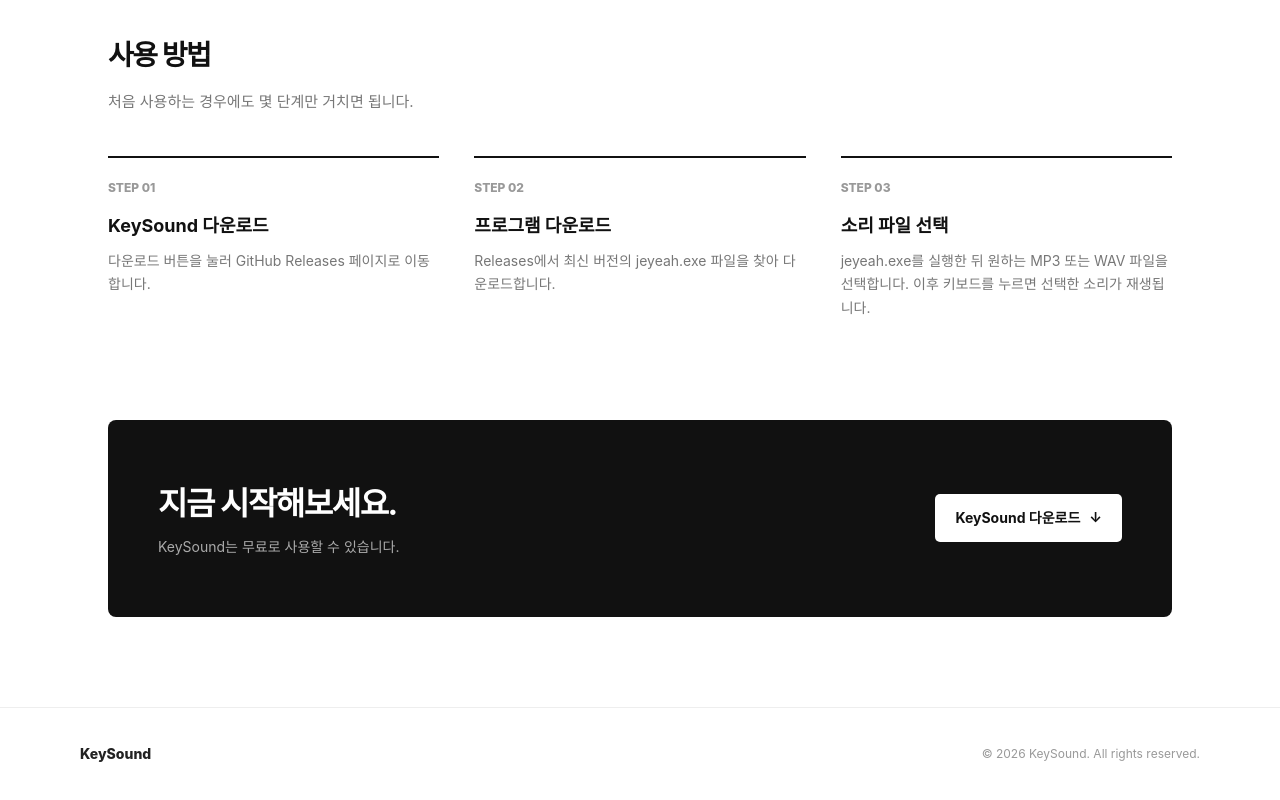
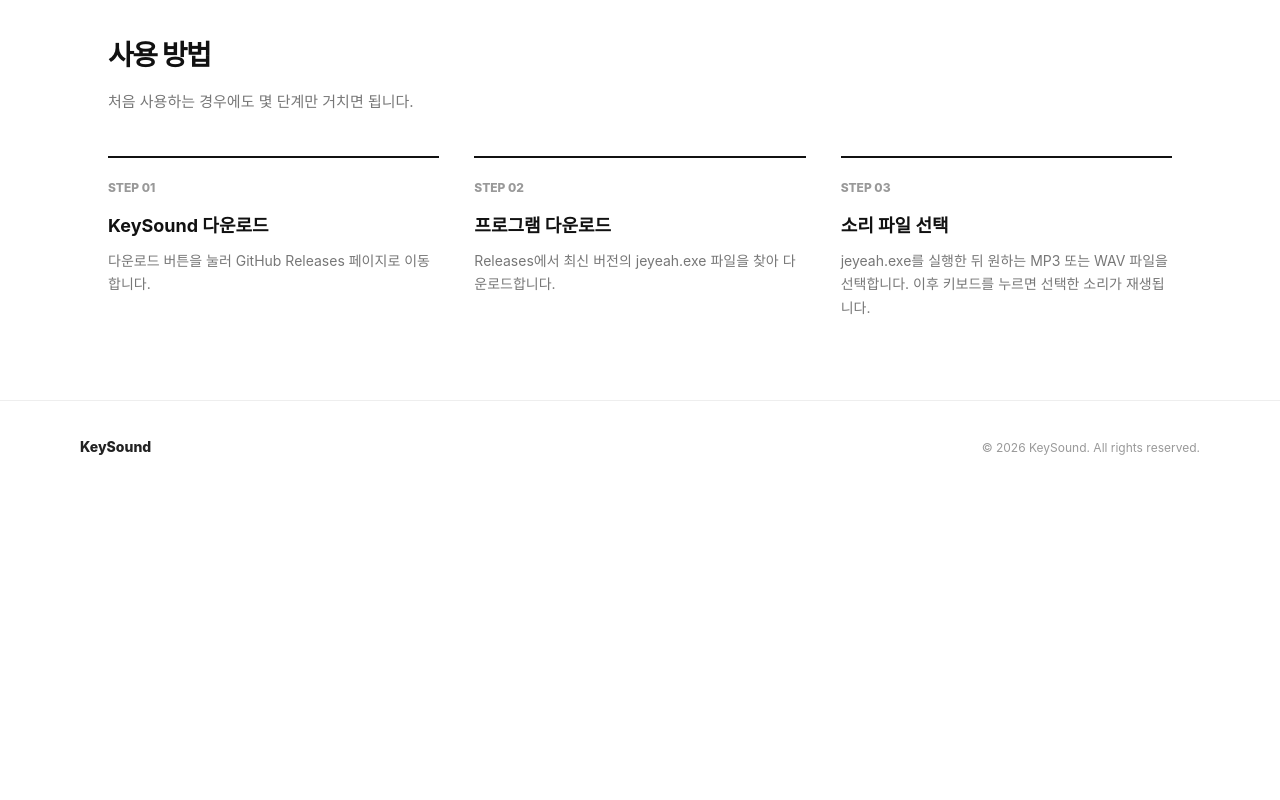
Before and after one commit to hsketch6-sketch/KeySound-Change, a plain HTML site: page index.html in a window 1280 px wide. Shown: the part 1394-2194 px from the top of the page. After the commit the page ends 1887 px from the top, so only its background shows below. Drawn offline with Linux system fonts and the light colour scheme.

Commit message:
Update index.html

```diff
--- a/index.html
+++ b/index.html
@@ -1141,54 +1141,6 @@
 
 
 
-    <!-- =========================
-         FINAL DOWNLOAD
-    ========================= -->
-
-    <div class="final-download">
-
-
-        <div class="final-inner">
-
-
-            <div>
-
-                <h2>
-
-                    지금 시작해보세요.
-
-                </h2>
-
-
-                <p>
-
-                    KeySound는 무료로 사용할 수 있습니다.
-
-                </p>
-
-            </div>
-
-
-            <a
-                class="button final-button"
-                href="https://github.com/hsketch6-sketch/KeySound-Change/releases"
-                target="_blank"
-                rel="noopener noreferrer"
-            >
-
-                KeySound 다운로드
-
-                <span>↓</span>
-
-            </a>
-
-
-        </div>
-
-    </div>
-
-
-</main>
 
 
 
```
